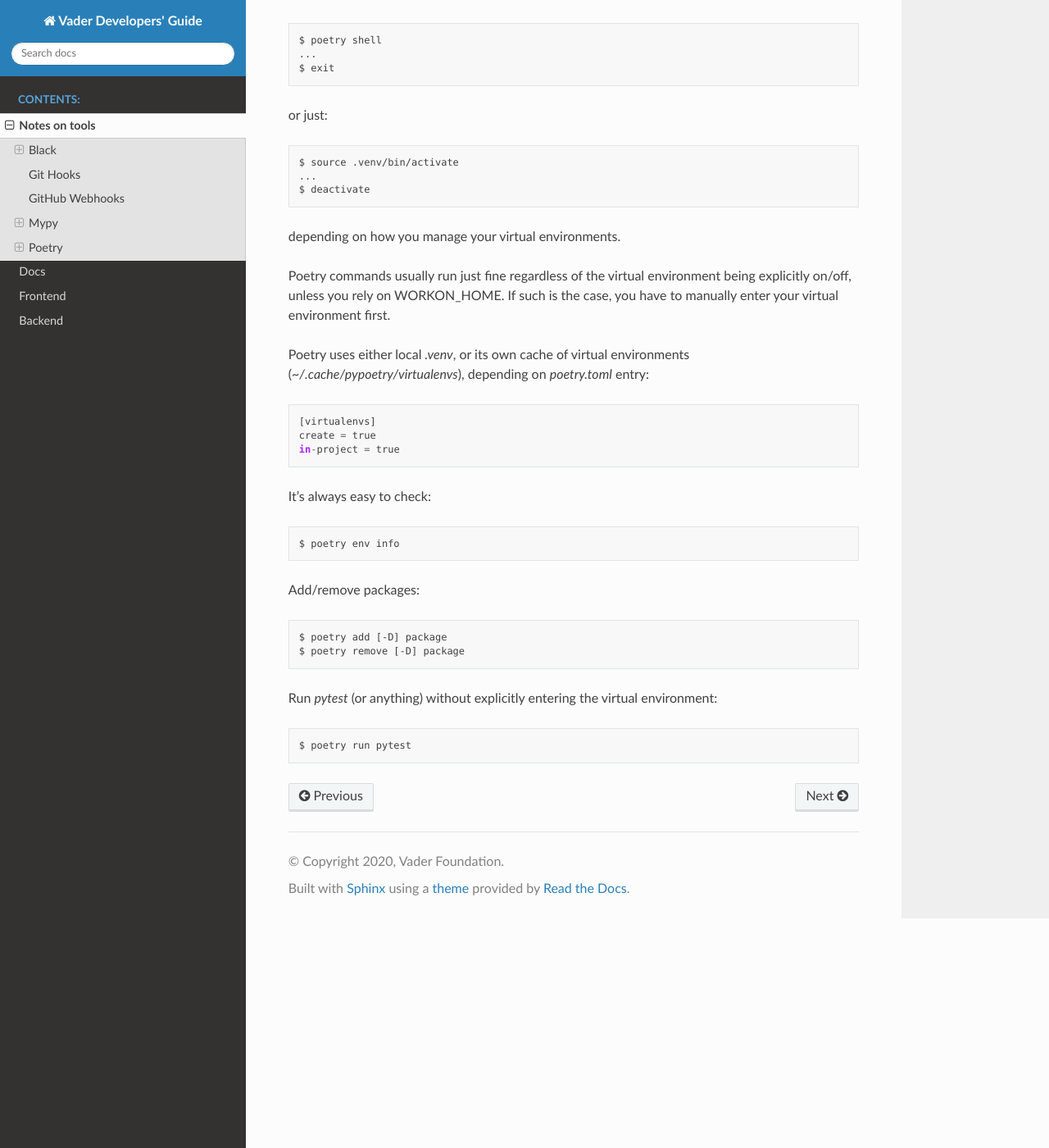
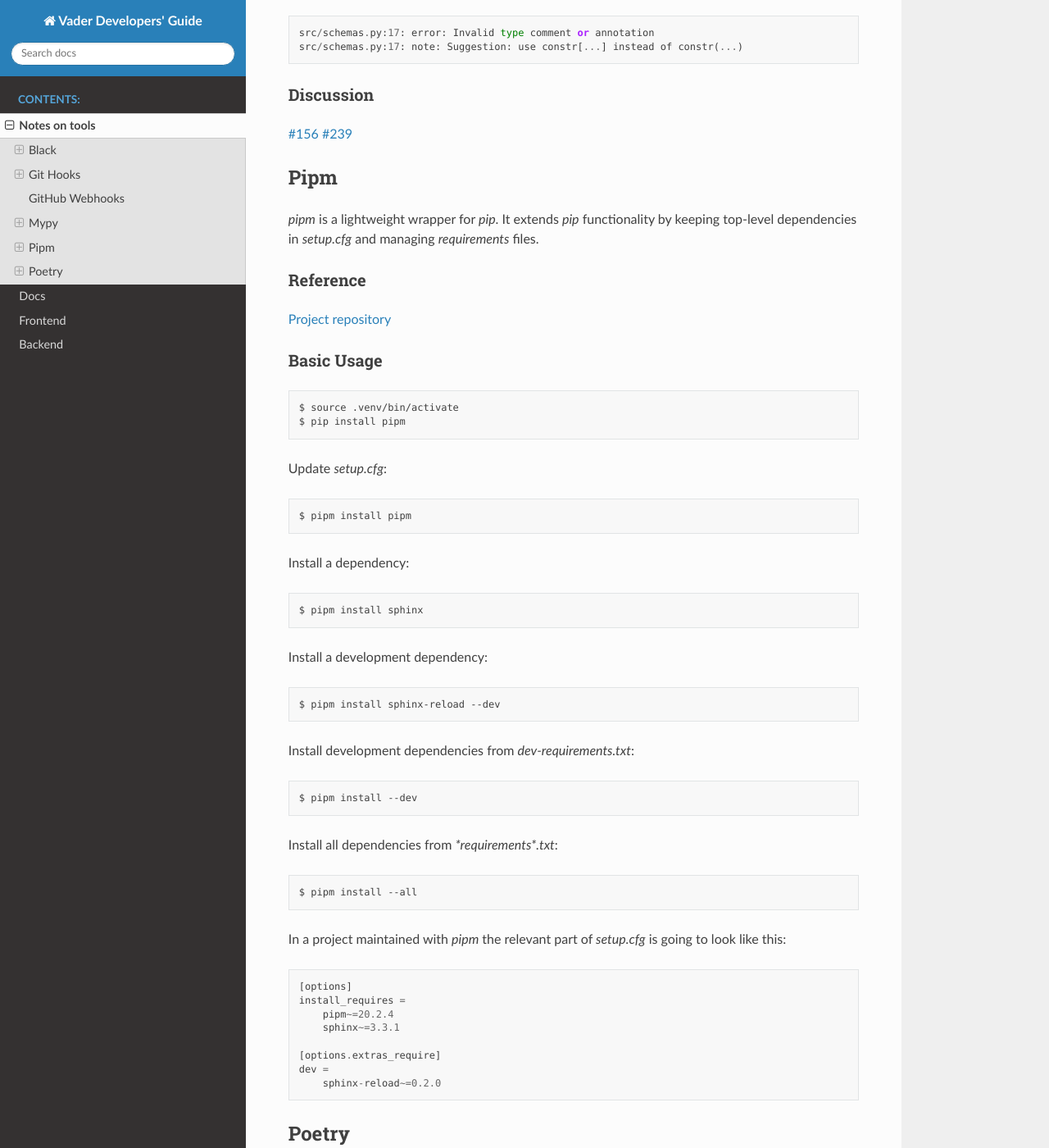
Before and after one commit to sharashka/vader-docs, a Sphinx documentation site: the page built from source/tools.rst, in a window 1280 px wide and 1400 px high, scrolled down 2471 px. Shown: the whole window at 82% size. Built offline with Sphinx 7.4.7 and the Read the Docs theme 2.0.0, drawn with Linux system fonts in a browser that asks for light colours; some of the changed text lies outside the part shown.

Commit message:
pipm introduced

```diff
--- a/source/tools.rst
+++ b/source/tools.rst
@@ -3,6 +3,13 @@
 
 Black
 =====
+
+An opinionated Python source code formatter.
+
+Reference
+---------
+
+`Index <https://black.readthedocs.io/en/stable/>`__
 
 Basic Usage
 -----------
@@ -42,11 +49,41 @@
 Git Hooks
 =========
 
+Handling Git events (on the client side).
+
+Reference
+---------
+
+`Index <https://git-scm.com/docs/githooks>`__
+`Introduction <https://git-scm.com/book/en/v2/Customizing-Git-Git-Hooks>`__
+
+Basic Usage
+-----------
+
+Pre-commit hook, Black for Python example
+^^^^^^^^^^^^^^^^^^^^^^^^^^^^^^^^^^^^^^^^^
+
+Create `.pre-commit-config.yaml`::
+
+    repos:
+      - repo: https://github.com/ambv/black
+        rev: stable
+        hooks:
+        - id: black
+
+Install and run::
+
+    $ pip install pre-commit
+    $ pre-commit install
+    $ pre-commit run --all-files
+
 GitHub Webhooks
 ===============
 
 Mypy
 ====
+
+Optional static typing for Python.
 
 Reference
 ---------
@@ -90,8 +127,63 @@
 `#156 <https://github.com/samuelcolvin/pydantic/issues/156>`__
 `#239 <https://github.com/samuelcolvin/pydantic/issues/239>`__
 
+Pipm
+====
+
+`pipm` is a lightweight wrapper for `pip`.
+It extends `pip` functionality by keeping top-level dependencies in
+`setup.cfg` and managing `requirements` files.
+
+Reference
+---------
+
+`Project repository
+<https://github.com/jnoortheen/pipm>`__
+
+Basic Usage
+-----------
+
+::
+
+    $ source .venv/bin/activate
+    $ pip install pipm
+
+Update `setup.cfg`::
+
+    $ pipm install pipm
+
+Install a dependency::
+
+    $ pipm install sphinx
+
+Install a development dependency::
+
+    $ pipm install sphinx-reload --dev
+
+Install development dependencies from `dev-requirements.txt`::
+
+    $ pipm install --dev
+
+Install all dependencies from `*requirements*.txt`::
+
+    $ pipm install --all
+
+In a project maintained with `pipm` the relevant part of
+`setup.cfg` is going to look like this::
+
+    [options]
+    install_requires =
+        pipm~=20.2.4
+        sphinx~=3.3.1
+
+    [options.extras_require]
+    dev =
+        sphinx-reload~=0.2.0
+
 Poetry
 ======
+
+A heavyweight package manager for Python.
 
 Reference
 ---------
```
Also changed, not shown: other parts of source/tools.rst (+1 -1 lines), README.rst (+6 -5 lines).
